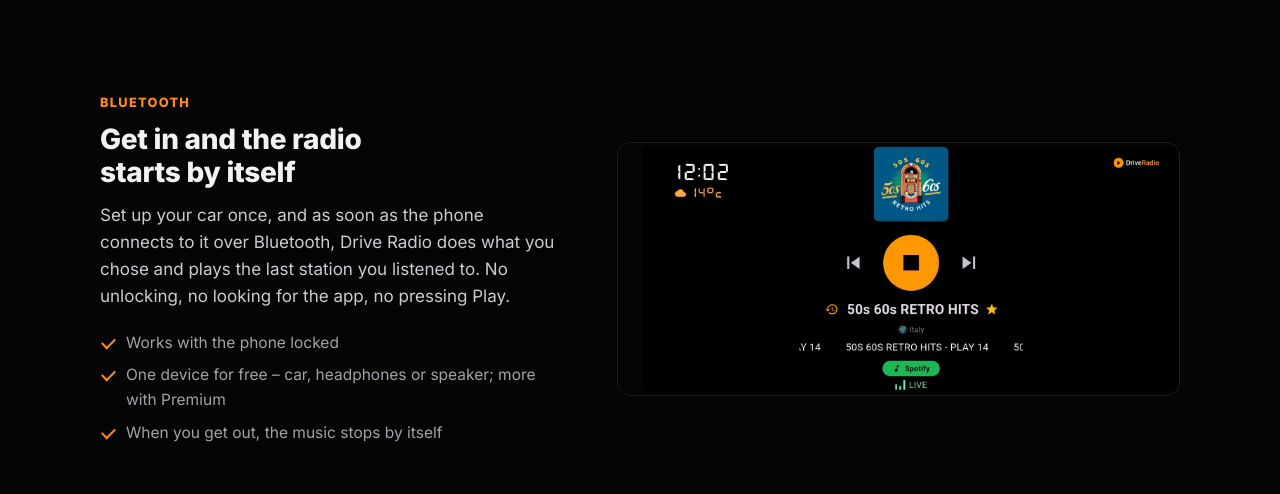
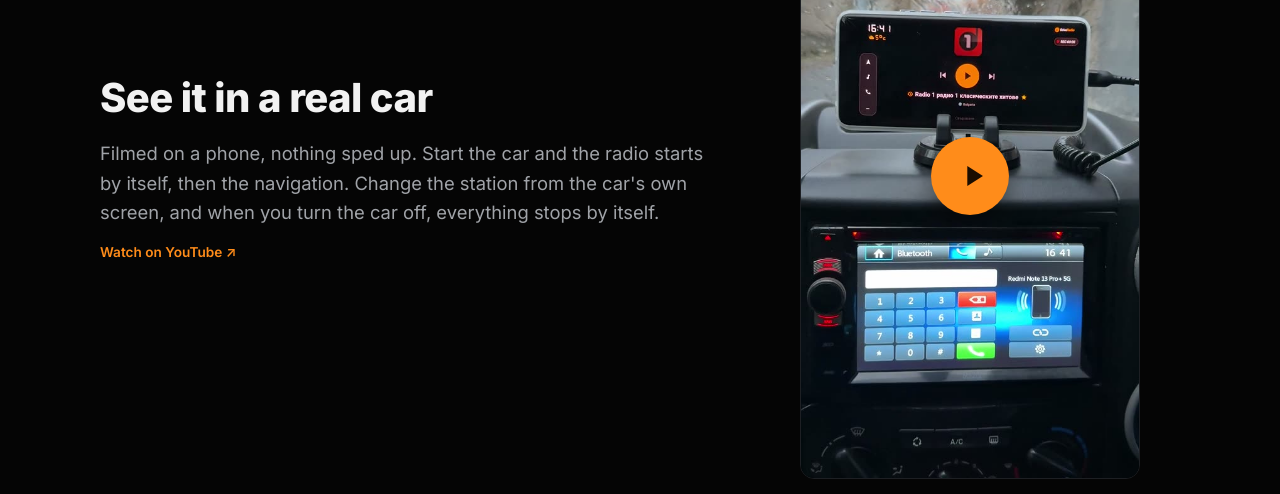
Before and after one commit to veskopeevvp-cloud/drive-radio-site, a plain HTML site: page en/index.html in a window 1280 px wide. Shown: the part 806-1300 px from the top of the page. Drawn offline with Linux system fonts and the light colour scheme.

Commit message:
English homepage: show the English real-car Short
Co-Authored-By: Claude Opus 5.5 <noreply@anthropic.com>

```diff
--- a/en/index.html
+++ b/en/index.html
@@ -285,7 +285,7 @@
     </div>
   </div>
 
-  <section class="divider" id="video" hidden>
+  <section class="divider" id="video" >
     <div class="wrap real-car">
       <div>
         <h2>
@@ -297,11 +297,11 @@
           <span data-l="en">Filmed on a phone, nothing sped up. Start the car and the radio starts by itself, then the navigation. Change the station from the car's own screen, and when you turn the car off, everything stops by itself.</span>
         </p>
         <p class="note">
-          <a href="" target="_blank" rel="noopener"><span data-l="bg">Гледай в YouTube ↗</span><span data-l="en">Watch on YouTube ↗</span></a>
+          <a href="https://youtube.com/shorts/qOX-3EwZtns" target="_blank" rel="noopener"><span data-l="bg">Гледай в YouTube ↗</span><span data-l="en">Watch on YouTube ↗</span></a>
         </p>
       </div>
       <div class="yt-wrap">
-        <button type="button" class="yt-facade" data-yt="" aria-label="Play the video: Drive Radio in a real car">
+        <button type="button" class="yt-facade" data-yt="qOX-3EwZtns" aria-label="Play the video: Drive Radio in a real car">
           <img src="/img/short-car-en.jpg" width="540" height="960" loading="lazy" alt="">
           <span class="play"><svg viewBox="0 0 24 24" aria-hidden="true"><path d="M8 5v14l11-7z"/></svg></span>
         </button>
```
Also changed, not shown: 1 other file.
